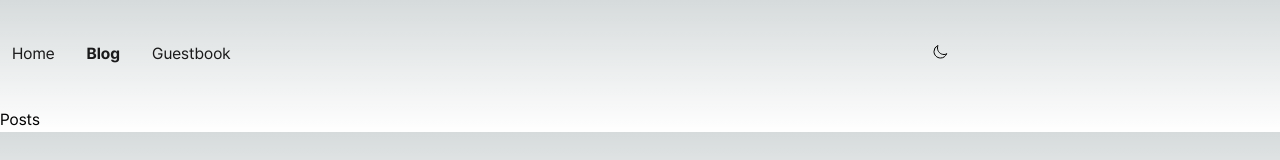
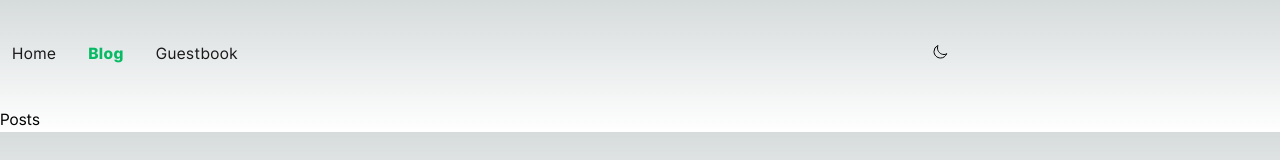
Before and after one commit to angielxx/eun-jee.com, a Next.js app: page /blog in a window 1280 px wide. Shown: the top 160 px of the page. Built offline with nearby package versions, Linux system fonts and the light colour scheme.

Commit message:
style: header 버튼 스타일 수정

```diff
--- a/src/components/common/Header/HeaderBtn.tsx
+++ b/src/components/common/Header/HeaderBtn.tsx
@@ -15,11 +15,11 @@ type stylesType = {
 };
 
 const commonStyle =
-  'text-base h-11 flex justify-center items-center px-3 bg-black text-text rounded-[12px]';
+  'text-base h-11 flex justify-center items-center px-3 bg-black rounded-[12px] tracking-wide';
 
 const styles: stylesType = {
-  default: '',
-  active: 'text-p500 font-bold',
+  default: 'text-text',
+  active: 'text-p500 font-extrabold',
   hover: 'hover:bg-grey10',
 };
 
```
